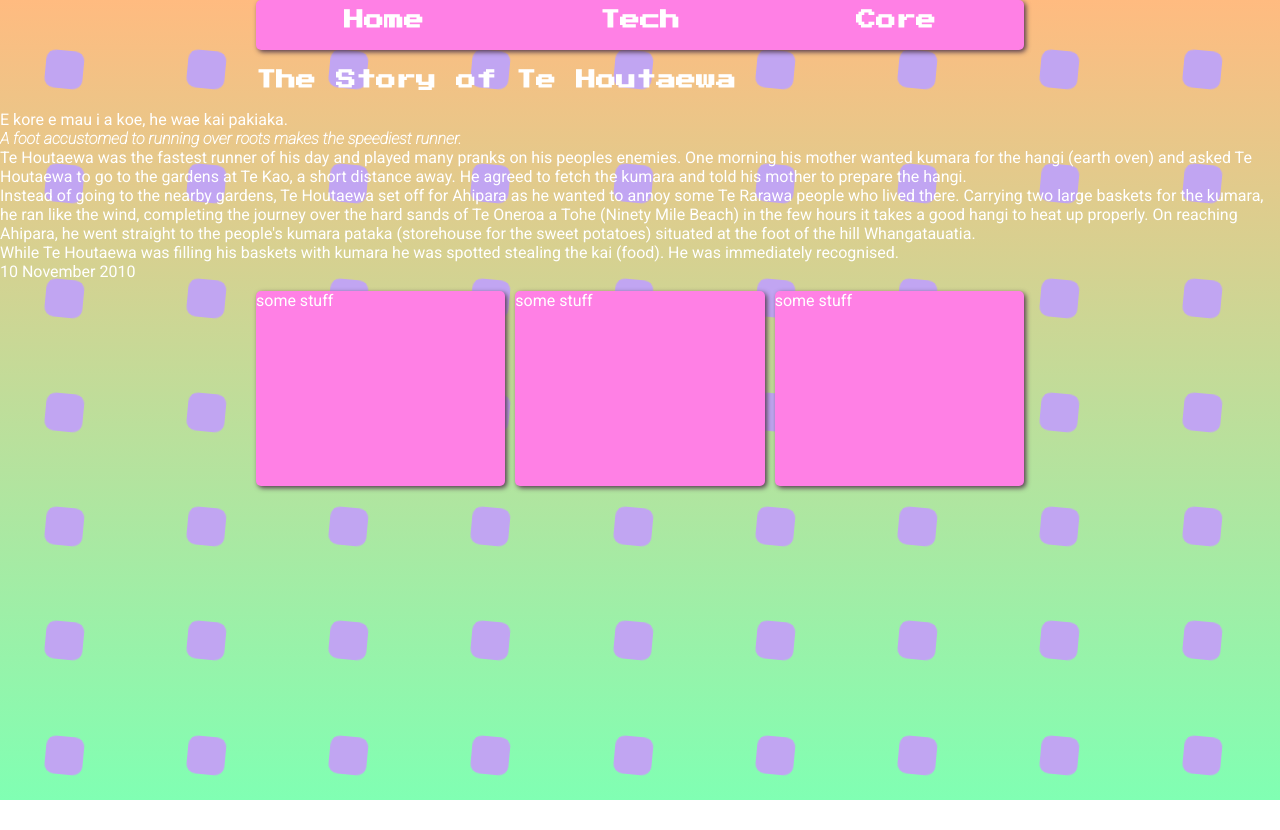
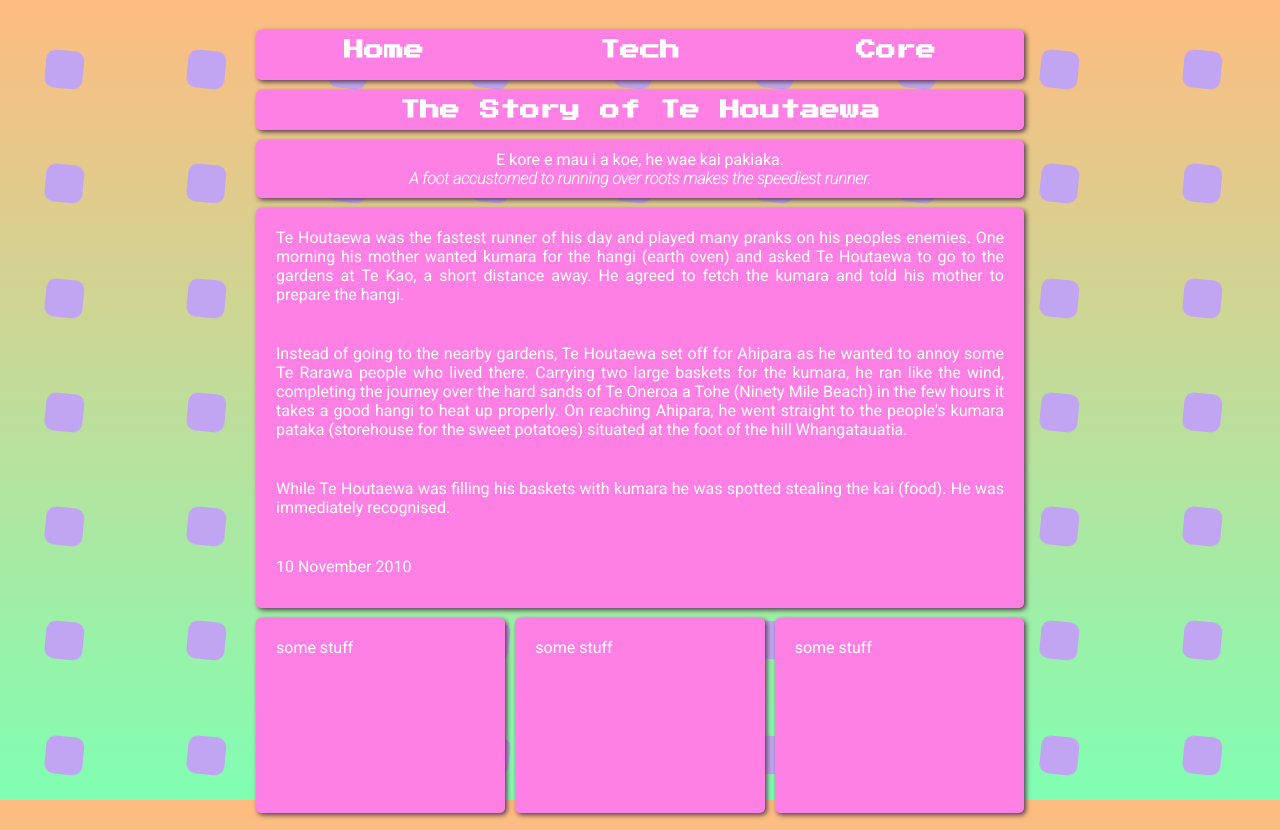
Before and after one commit to dylan-guthrie-wickens/dylan-guthrie-wickens.github.io, a plain HTML site: page blog/te-houtaewa-template.html in a window 1280 px wide. Before the commit the page ends 800 px from the top, so only its background shows below. Drawn offline with Linux system fonts and the light colour scheme.

Commit message:
add html and css

```diff
--- a/styles/main.css
+++ b/styles/main.css
@@ -10,10 +10,14 @@ html, body {
 }
 
 body {
+  margin-top: 30px;
   font-family: Roboto, Arial;
   color: white;
   font-size: 16px;
   background: linear-gradient( #ffbb80, #80FFB3);
+  height: auto;
+  min-height: 100%;
+  background-attachment: fixed;
 }
 
 h1 {
@@ -33,9 +37,13 @@ h3 {
   font-family: "Press Start 2P";
   font-size: 20px;
   font-weight: bold;
-  margin: 10px 0;
+  padding: 10px 0;
 }
 
+p {
+  padding: 20px;
+  text-align: justify;
+}
 a {
   color: #ffffff;
   text-decoration: none;
@@ -51,12 +59,9 @@ img {
 }
 
 .header {
+  background-color: #ff80e5;
   box-shadow: 2px 2px 5px #523a4d;
   border-radius: 5px;
-}
-
-.header {
-  background-color: #ff80e5;
   width: 60%;
   margin: 0 auto;
   display: flex;
@@ -94,6 +99,33 @@ img {
   border-radius: 5px;
 }
 
+.blog-header h3 {
+  background-color: #ff80e5;
+  color: #ffffff;
+  padding: 10px;
+  width: 100%;
+  text-align: center;
+  box-shadow: 2px 2px 5px #523a4d;
+  border-radius: 5px;
+}
+
+.blog-sub-header {
+  width: 60%;
+  margin: 0px auto;
+  display: flex;
+}
+
+.blog-sub-header span {
+  background-color: #ff80e5;
+  color: #ffffff;
+  padding: 10px;
+  width: 100%;
+  text-align: center;
+  box-shadow: 2px 2px 5px #523a4d;
+  border-radius: 5px;
+}
+
+
 .box-grid-1 {
   width: 60%;
   margin: 10px auto;
@@ -103,6 +135,15 @@ img {
 }
 
 .box-big {
+  background-color: #ff80e5;
+  height: 400px;
+  box-shadow: 2px 2px 5px #523a4d;
+  border-radius: 5px;
+}
+
+.box-page {
+  width: 60%;
+  margin: 10px auto;
   background-color: #ff80e5;
   height: 400px;
   box-shadow: 2px 2px 5px #523a4d;
@@ -175,18 +216,33 @@ img {
 width: 80%;
   }
 }
+
 @media screen and (max-width: 1100px) {
   .blog-header {
 width: 80%;
   }
 }
+
 @media screen and (max-width: 1100px) {
   .box-grid-1 {
 width: 80%;
   }
 }
+
 @media screen and (max-width: 1100px) {
   .box-grid-2 {
 width: 80%;
   }
 }
+
+@media screen and (max-width: 1100px) {
+  .blog-sub-header {
+width: 80%;
+  }
+}
+
+@media screen and (max-width: 1100px) {
+  .box-page {
+width: 80%;
+  }
+}
```
Also changed, not shown: index.html (+3 -2 lines). Lines whose indentation alone changed are shown as unchanged.
